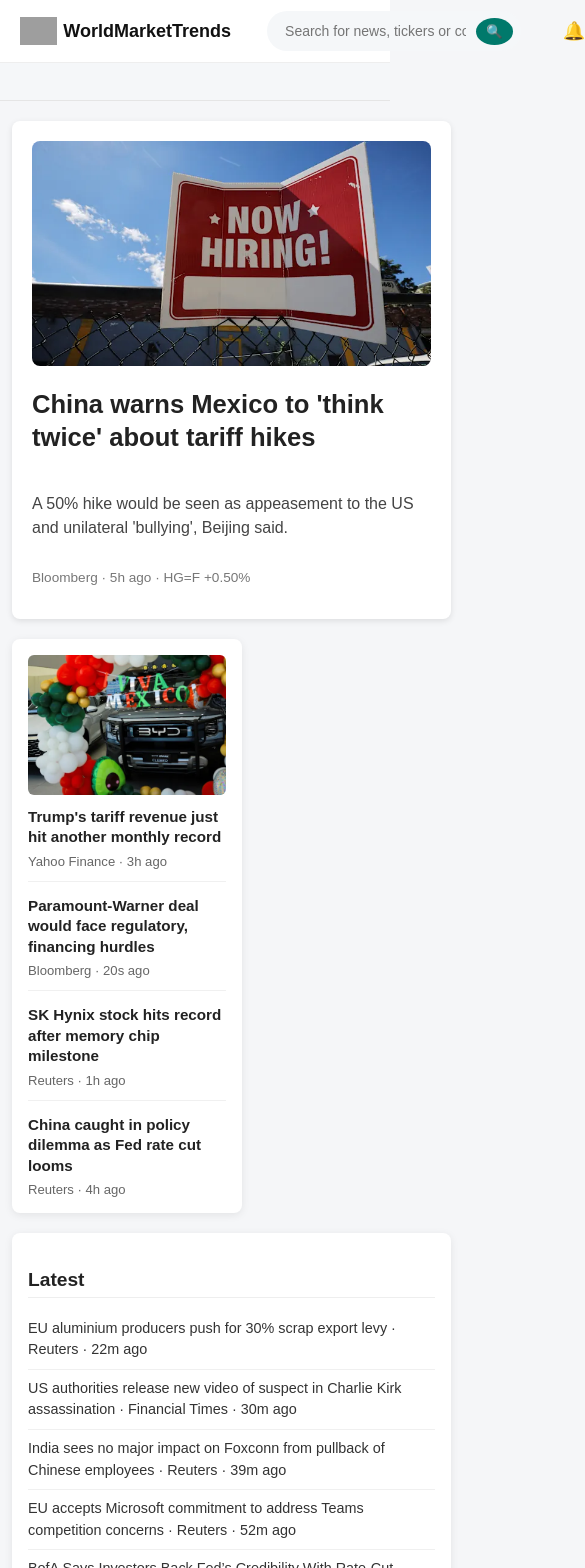
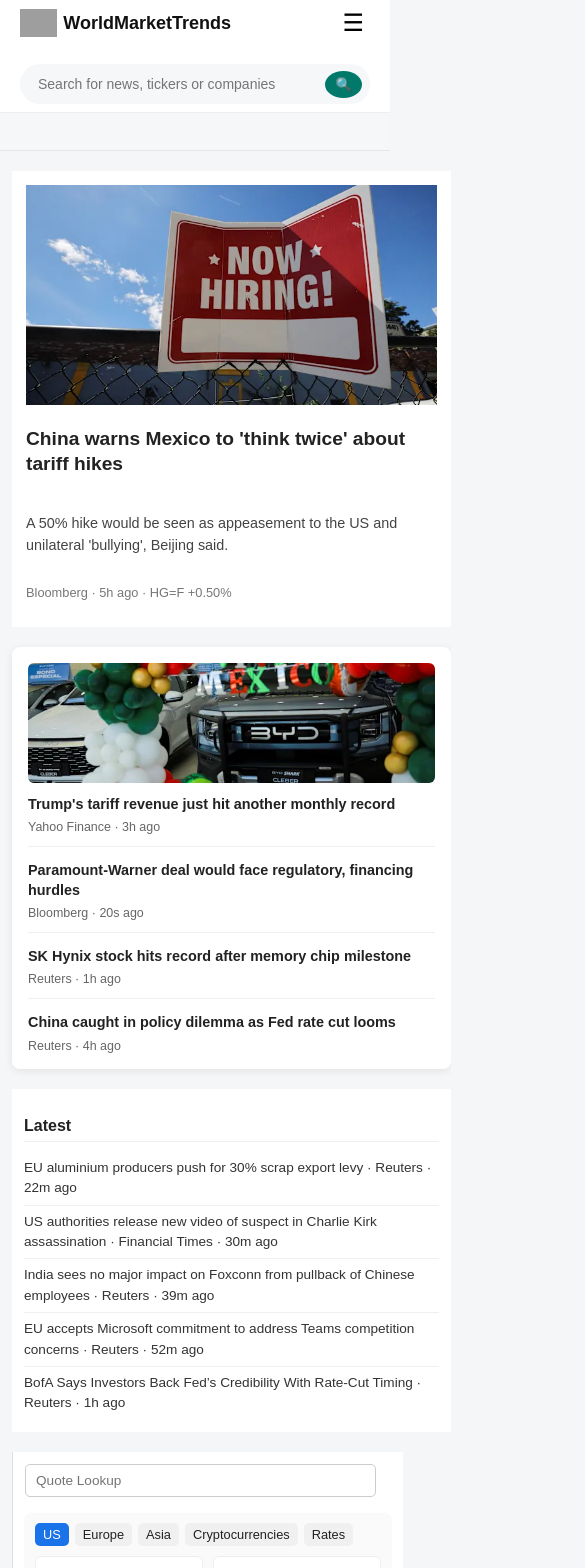
Before and after one commit to filemyrtiofficial-stack/markettrend-frontend, a React (Vite) app: page / in a window 390 px wide. Shown: the top 1568 px of the page, 585 px wide, since content can reach past the window. Built offline with nearby package versions, Linux system fonts and the light colour scheme; grey boxes are pictures that could not be loaded.

Commit message:
making it responsive

```diff
--- a/src/components/Navbar.jsx
+++ b/src/components/Navbar.jsx
@@ -1,8 +1,10 @@
+import { useState } from "react";
 import { Link, useNavigate } from "react-router-dom";
 import "./Style/Navbar.css";
 
 export default function Navbar() {
   const nav = useNavigate();
+  const [menuOpen, setMenuOpen] = useState(false);
 
   function onSearch(e) {
     if (e.key === "Enter") {
@@ -35,22 +37,28 @@ export default function Navbar() {
             placeholder="Search for news, tickers or companies"
             onKeyDown={onSearch}
           />
-          <button
-            className="search-btn"
-            onClick={() => nav("/coming-soon")}
-          >
+          <button className="search-btn" onClick={() => nav("/coming-soon")}>
             🔍
           </button>
         </div>
 
+        {/* Hamburger Button */}
+        <button
+          className="hamburger"
+          onClick={() => setMenuOpen(!menuOpen)}
+        >
+          ☰
+        </button>
+
         {/* Center-right: Links */}
-        <ul className="nav-links">
+        <ul className={`nav-links ${menuOpen ? "open" : ""}`}>
           <li><Link to="/coming-soon">News</Link></li>
           <li><Link to="/coming-soon">Finance</Link></li>
           <li><Link to="/coming-soon">Sports</Link></li>
           <li className="dropdown">
             <span className="dropdown-toggle">More ▾</span>
             <div className="dropdown-menu">
+              {/* your dropdown content unchanged */}
               <div className="dropdown-col">
                 <h4>News</h4>
                 <Link to="/coming-soon">Today's News</Link>
@@ -124,6 +132,8 @@ export default function Navbar() {
                 <Link to="/coming-soon">Selected Edition</Link>
                 <Link to="/coming-soon">US English</Link>
               </div>
+            {/* </div> */}
+
             </div>
           </li>
         </ul>
--- a/src/components/Style/FeatuerNews.css
+++ b/src/components/Style/FeatuerNews.css
@@ -1,6 +1,6 @@
 /* Main Featured News Container */
 .news-left {
-  flex: 5.5; /* ⬅ Increased width compared to other sections */
+  flex: 5.5; /* wide on desktop */
   padding: 20px;
   background: #fff;
   border-radius: 8px;
@@ -8,11 +8,12 @@
   display: flex;
   flex-direction: column;
   gap: 14px;
+  box-sizing: border-box;
 }
 
 /* Featured Image */
 .featured-img {
-  width: 100%; /* Image takes full width of container */
+  width: 100%;
   height: auto;
   border-radius: 8px;
   object-fit: cover;
@@ -20,7 +21,7 @@
 
 /* Title */
 .news-title {
-  font-size: 1.6rem; /* Bigger for emphasis */
+  font-size: 1.6rem;
   font-weight: bold;
   margin: 8px 0;
   color: #222;
@@ -38,5 +39,50 @@
 .news-source {
   font-size: 0.85rem;
   color: #777;
-  margin-top: auto; /* Pushes it to bottom for balance */
+  margin-top: auto;
 }
+
+/* ---------- Responsive ---------- */
+
+/* Tablet screens */
+@media (max-width: 1024px) {
+  .news-left {
+    flex: 1;                /* take equal space in grid/flex layouts */
+    padding: 16px;
+  }
+
+  .news-title {
+    font-size: 1.4rem;
+  }
+
+  .news-desc {
+    font-size: 0.95rem;
+  }
+}
+
+/* Mobile screens */
+@media (max-width: 600px) {
+  .news-left {
+    flex: 1 1 100%;          /* full width */
+    padding: 14px;
+    border-radius: 0;        /* edge-to-edge */
+    box-shadow: none;        /* cleaner mobile look */
+  }
+
+  .featured-img {
+    border-radius: 0;        /* flush with edges */
+    max-height: 220px;       /* prevent giant image */
+  }
+
+  .news-title {
+    font-size: 1.2rem;
+  }
+
+  .news-desc {
+    font-size: 0.9rem;
+  }
+
+  .news-source {
+    font-size: 0.8rem;
+  }
+}
--- a/src/components/Style/LatestNews.css
+++ b/src/components/Style/LatestNews.css
@@ -3,6 +3,9 @@
   border-radius: 8px;
   padding: 16px;
   box-shadow: 0 2px 8px rgba(0, 0, 0, 0.08);
+  width: 100%;
+  max-width: 350px;   /* sidebar style on large screens */
+  box-sizing: border-box;
 }
 
 .latest-section h3 {
@@ -27,6 +30,7 @@
   padding: 8px 0;
   border-bottom: 1px solid #f0f0f0;
   cursor: pointer;
+  transition: color 0.2s ease;
 }
 
 .latest-section li:last-child {
@@ -36,3 +40,32 @@
 .latest-section li:hover {
   color: #1a73e8;
 }
+
+/* ---------- Responsive Breakpoints ---------- */
+
+/* Tablet screens */
+@media (max-width: 1024px) {
+  .latest-section {
+    max-width: 100%;   /* take full width inside container */
+  }
+}
+
+/* Mobile screens */
+@media (max-width: 600px) {
+  .latest-section {
+    padding: 12px;
+    border-radius: 0;   /* edge-to-edge style */
+    box-shadow: none;   /* cleaner mobile look */
+    max-width: 100%;
+  }
+
+  .latest-section h3 {
+    font-size: 1rem;
+    margin-bottom: 10px;
+  }
+
+  .latest-section li {
+    font-size: 0.85rem;
+    padding: 6px 0;
+  }
+}
--- a/src/components/Style/Navbar.css
+++ b/src/components/Style/Navbar.css
@@ -11,6 +11,7 @@
   justify-content: space-between;
   gap: 16px;
   padding: 8px 20px;
+  flex-wrap: wrap; /* allow 2 rows */
 }
 
 .brand a {
@@ -117,22 +118,15 @@
   margin: 0;
   padding: 0;
   align-items: center;
-
 }
 .nav-links-2 a {
   text-decoration: none;
   color: #444;
   font-size: 14px;
   font-weight: 500;
-  align-items: center;
 }
 .nav-links-2 a:hover {
   color: #00796b;
-}
-
-@media (max-width: 900px) {
-  .nav-links, .nav-links-2 { display: none; }
-  .search-box { max-width: 250px; }
 }
 
 /* ---------- Dropdown ---------- */
@@ -150,8 +144,8 @@
   position: absolute;
   top: 100%;
   left: -300px;
-  transform: translateX(-50%) scaleY(0); /* collapsed */
-  transform-origin: top center;          /* animate from top */
+  transform: translateX(-50%) scaleY(0);
+  transform-origin: top center;
   display: grid;
   grid-template-columns: repeat(6, 1fr);
   gap: 30px;
@@ -173,7 +167,7 @@
 .dropdown:hover .dropdown-menu {
   opacity: 1;
   visibility: visible;
-  transform: translateX(-50%) scaleY(1); /* expand down smoothly */
+  transform: translateX(-50%) scaleY(1);
 }
 
 /* Columns */
@@ -183,7 +177,6 @@
   font-weight: 600;
   color: #222;
 }
-
 .dropdown-col a {
   display: block;
   padding: 4px 0;
@@ -192,7 +185,83 @@
   text-decoration: none;
   transition: color 0.2s;
 }
+.dropdown-col a:hover {
+  color: #00796b;
+}
 
-.dropdown-col a:hover {
-  color: #00796b; /* match your theme */
+/* ---------- Hamburger ---------- */
+.hamburger {
+  display: none;
+  font-size: 24px;
+  background: none;
+  border: none;
+  cursor: pointer;
 }
+
+/* ---------- Responsive ---------- */
+@media (max-width: 900px) {
+  .nav-links, .nav-links-2 {
+    display: none;
+  }
+  .search-box {
+    max-width: 250px;
+  }
+}
+
+@media (max-width: 768px) {
+  /* First row */
+  .hamburger {
+    display: block;
+    margin-left: auto;
+  }
+  .nav-actions {
+    display: none;
+  }
+
+  /* Second row: search full width */
+  .search-box {
+    order: 4;
+    flex: 1 1 100%;
+    margin: 10px 0 0 0;
+    max-width: 100%;
+    display: flex;
+    flex-direction: row; /* input + button inline */
+    align-items: center;
+    background: #f5f7f9;
+    border-radius: 20px;
+    padding: 4px 8px;
+  }
+  .search-input {
+    flex: 1;
+    margin: 0;
+    font-size: 14px;
+  }
+  .search-btn {
+    margin-left: 6px;
+    border-radius: 50%;
+    padding: 6px 10px;
+    flex-shrink: 0;
+    background: #00796b;
+    color: #fff;
+  }
+
+  /* Mobile dropdown menu */
+  .nav-links {
+    display: none;
+    flex-direction: column;
+    position: absolute;
+    top: 60px;
+    left: 0;
+    right: 0;
+    background: #fff;
+    padding: 10px;
+    border-top: 1px solid #ccc;
+    z-index: 1000;
+  }
+  .nav-links.open {
+    display: flex;
+  }
+  .nav-links-2 {
+    display: none;
+  }
+}
--- a/src/components/Style/TopArticles.css
+++ b/src/components/Style/TopArticles.css
@@ -1,5 +1,3 @@
-/* TopArticles.css */
-
 /* Container */
 .top-articles {
   background: #fff;
@@ -10,7 +8,8 @@
   flex-direction: column;
   gap: 14px;
   box-sizing: border-box;
-  width: 230px;
+  width: 100%;         /* take full width by default */
+  max-width: 280px;    /* cap width on large screens */
 }
 
 /* Each article block */
@@ -30,7 +29,7 @@
 /* Featured image only for the first article */
 .article-card .featured-img {
   width: 100%;
-  height: 140px;         /* <-- thumbnail height */
+  height: 140px;         /* thumbnail height */
   object-fit: cover;
   border-radius: 6px;
   margin-bottom: 6px;
@@ -48,7 +47,7 @@
 }
 
 .article-card h4:hover {
-  color: #1a73e8;        /* hover effect */
+  color: #1a73e8;
 }
 
 /* Source + time */
@@ -57,3 +56,34 @@
   color: #666;
   margin: 0;
 }
+
+/* ---------- Responsive Breakpoints ---------- */
+
+/* Tablet: make card a bit wider */
+@media (max-width: 1024px) {
+  .top-articles {
+    max-width: 100%;
+  }
+}
+
+/* Mobile: stack naturally full width */
+@media (max-width: 600px) {
+  .top-articles {
+    padding: 12px;
+    max-width: 100%;
+    box-shadow: none; /* flatter style */
+    border-radius: 0;
+  }
+
+  .article-card .featured-img {
+    height: 120px; /* slightly smaller thumbnail */
+  }
+
+  .article-card h4 {
+    font-size: 0.9rem;
+  }
+
+  .article-card p {
+    font-size: 0.78rem;
+  }
+}
```
